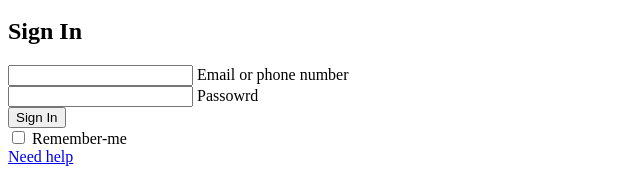
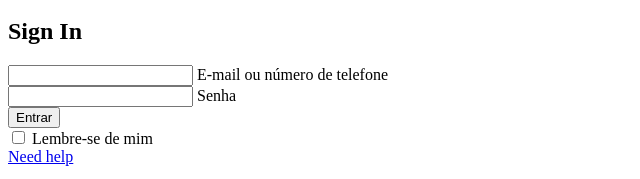
Before and after one commit to frontdevvictor/Pagina-de-login-Netflix, a plain HTML site: page index.html in a window 1280 px wide. Shown: the part 314-493 px from the top of the page, without its empty margins (0-640 px from the left). Drawn offline with Linux system fonts and the light colour scheme.

Commit message:
Alterações

```diff
--- a/index.html
+++ b/index.html
@@ -15,17 +15,17 @@
         <form action="#">
             <div class="form-control">
                 <input type="text" required>
-                <label>Email or phone number</label>
+                <label>E-mail ou número de telefone</label>
             </div>
             <div class="form-control">
                 <input type="password" required>
-                <label>Passowrd</label>
+                <label>Senha</label>
             </div>
-            <button type="submit">Sign In</button>
+            <button type="submit">Entrar</button>
             <div class="form-help">
                 <div class="remember-me">
                     <input type="checkbox" id="remember-me">
-                    <label for="remember-me">Remember-me</label>
+                    <label for="remember-me">Lembre-se de mim</label>
                 </div>
                 <a href="#">Need help</a>
             </div>
```
